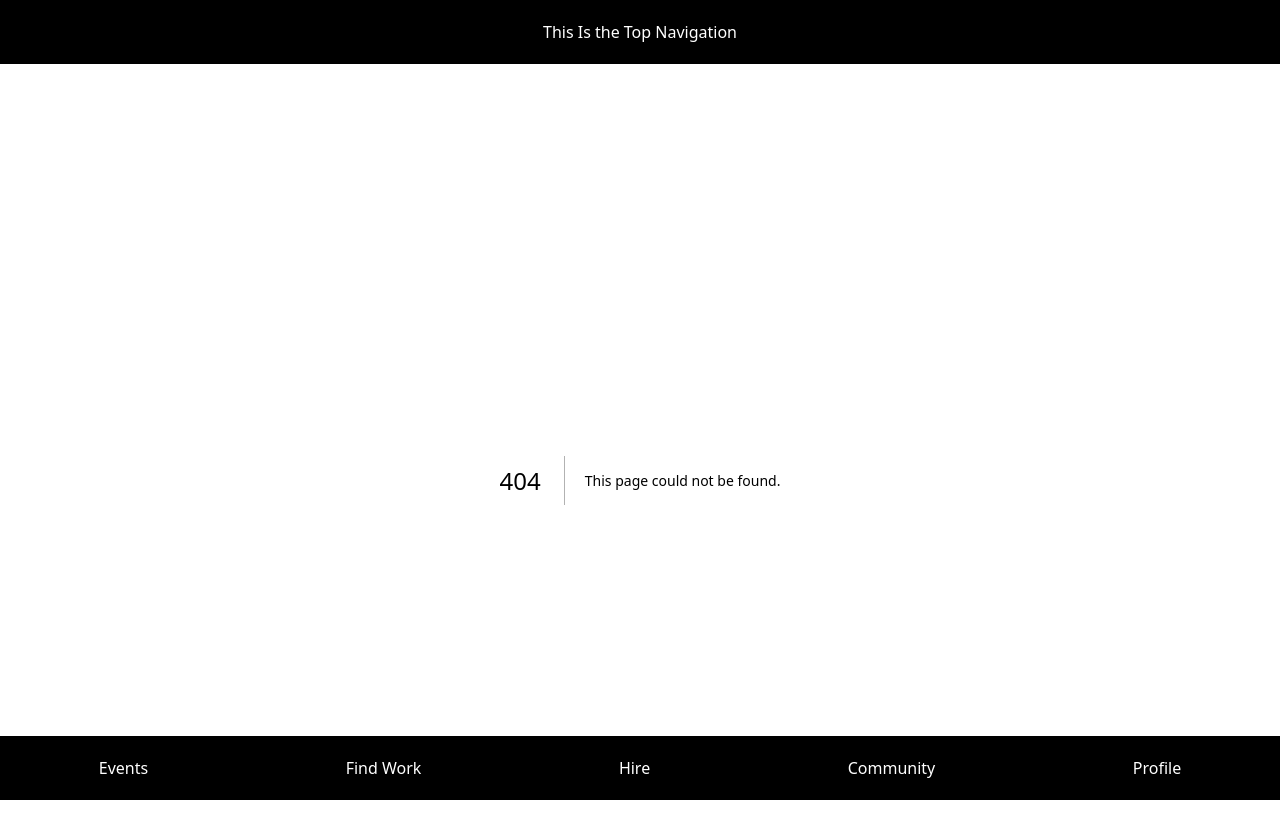
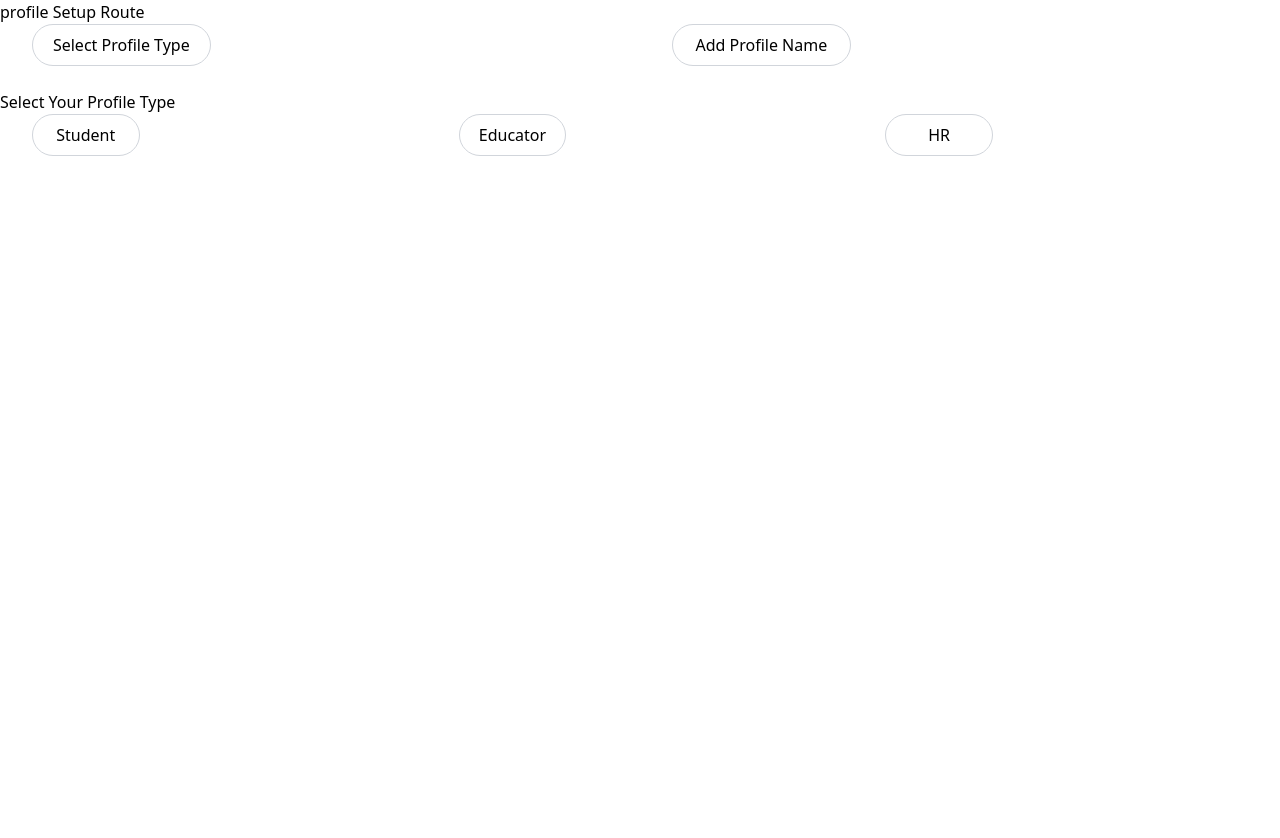
Before and after one commit to rrohtashssingh/fullEvent, a Next.js app: page /profilesetup in a window 1280 px wide. Before the commit this address had no page. Shown: the top 838 px of the page. After the commit the page ends 800 px from the top, so only its background shows below. Built offline with nearby package versions, Linux system fonts and the light colour scheme.

Commit message:
profile step 1 and 2

```diff
--- /dev/null
+++ b/components/profilesetup/DetailsComponent.tsx
@@ -0,0 +1,17 @@
+// DetailsComponent.tsx
+import React from "react";
+
+interface DetailsComponentProps {
+  details: string;
+}
+
+const DetailsComponent: React.FC<DetailsComponentProps> = ({ details }) => {
+  return (
+    <div>
+      <h2>Details</h2>
+      <p>{details}</p>
+    </div>
+  );
+};
+
+export default DetailsComponent;
--- /dev/null
+++ b/components/profilesetup/NameDetails.tsx
@@ -0,0 +1,52 @@
+import React, { useState } from "react";
+interface NameDetailsProps {
+  onProfileTypeSelected: (stepName: string, profileType: any) => void;
+}
+const NameDetails: React.FC<NameDetailsProps> = ({ onProfileTypeSelected }) => {
+  const [firstName, setFirstName] = useState<string>("");
+  const [lastName, setLastName] = useState<string>("");
+  const [fullName, setFullName] = useState<string>("");
+
+  const handleFirstNameChange = (e: React.ChangeEvent<HTMLInputElement>) => {
+    setFirstName(e.target.value);
+    updateFullName(e.target.value, lastName);
+  };
+
+  const handleLastNameChange = (e: React.ChangeEvent<HTMLInputElement>) => {
+    setLastName(e.target.value);
+    updateFullName(firstName, e.target.value);
+  };
+
+  const updateFullName = (first: string, last: string) => {
+    setFullName(`${first} ${last}`);
+  };
+
+  const handleSubmit = (e: React.FormEvent) => {
+    e.preventDefault();
+    // Handle form submission logic here
+    console.log("Submitted:", { firstName, lastName, fullName });
+    onProfileTypeSelected("Name", { firstName, lastName, fullName });
+  };
+
+  return (
+    <form onSubmit={handleSubmit}>
+      <label>
+        First Name:
+        <input type="text" value={firstName} onChange={handleFirstNameChange} />
+      </label>
+      <br />
+      <label>
+        Last Name:
+        <input type="text" value={lastName} onChange={handleLastNameChange} />
+      </label>
+      <br />
+      <label>
+        Full Name:
+        <input type="text" value={fullName} readOnly />
+      </label>
+      <br />
+      <button type="submit">Submit</button>
+    </form>
+  );
+};
+export default NameDetails;
--- /dev/null
+++ b/components/profilesetup/ProfileType.tsx
@@ -0,0 +1,70 @@
+import { useState } from "react";
+import DetailsComponent from "./DetailsComponent";
+import PrimaryButton from "../util/PrimaryButton";
+
+interface ProfileDetails {
+  student: {
+    name: string;
+    details: string;
+  };
+  educator: {
+    name: string;
+    details: string;
+  };
+  hr: {
+    name: string;
+    details: string;
+  };
+}
+
+interface ProfileTypeProps {
+  onProfileTypeSelected: (stepName: string, profileType: string) => void;
+}
+
+const ProfileType: React.FC<ProfileTypeProps> = ({ onProfileTypeSelected }) => {
+  const profileDetails: ProfileDetails = {
+    student: {
+      name: "Student",
+      details: "Student Details",
+    },
+    educator: {
+      name: "Educator",
+      details: "Educator Details",
+    },
+    hr: {
+      name: "HR",
+      details: "HR Details",
+    },
+  };
+  const [showDetails, setShowDetails] = useState(false);
+  const [selectedDetails, setSelectedDetails] = useState("");
+
+  function detailsHandler(profileType: keyof ProfileDetails) {
+    setShowDetails(true);
+    setSelectedDetails(profileDetails[profileType].details);
+    onProfileTypeSelected("ProfileSelect", profileDetails[profileType].name);
+  }
+
+  return (
+    <>
+      <br />
+      <span>Select Your Profile Type</span>
+      <div className="flex">
+        {Object.keys(profileDetails).map((key) => (
+          <div
+            key={key}
+            onClick={() => detailsHandler(key as keyof ProfileDetails)}
+            className="mx-auto grid max-w-full w-full grid-cols-3 gap-x-5 px-8"
+          >
+            <PrimaryButton
+              name={profileDetails[key as keyof ProfileDetails].name}
+            />
+          </div>
+        ))}
+      </div>
+      {showDetails && <DetailsComponent details={selectedDetails} />}
+    </>
+  );
+};
+
+export default ProfileType;
--- /dev/null
+++ b/components/util/PrimaryButton.tsx
@@ -0,0 +1,15 @@
+import React from "react";
+
+interface PrimaryButtonProps {
+  name: string;
+}
+
+const PrimaryButton: React.FC<PrimaryButtonProps> = ({ name }) => {
+  return (
+    <div className="flex justify-center cursor-pointer rounded-full border border-gray-300 bg-white py-2 px-4 hover:bg-gray-50 focus:outline-none peer-checked:border-transparent peer-checked:ring-2 peer-checked:ring-indigo-500 transition-all duration-500 ease-in-out">
+      {name}
+    </div>
+  );
+};
+
+export default PrimaryButton;
--- a/pages/_app.tsx
+++ b/pages/_app.tsx
@@ -18,7 +18,7 @@ export default function App({ Component, pageProps }: AppProps) {
   //     router.push("/auth");
   //   } else {
   //     if (!profileSetup) {
-  //       router.push("/profileSetup");
+  //       router.push("/profilesetup");
   //     } else {
   //       router.push("/events");
   //     }
@@ -27,7 +27,8 @@ export default function App({ Component, pageProps }: AppProps) {
 
   // Check if the current route is under /auth
   const isAuthPage = router.pathname.startsWith("/auth");
-  return !isAuthPage ? (
+  const isProfileSetupPage = router.pathname.startsWith("/profilesetup");
+  return !isAuthPage && !isProfileSetupPage ? (
     <Layout>
       <Head>
         <meta name="viewport" content="width=device-width, initial-scale=1" />
--- a/pages/index.tsx
+++ b/pages/index.tsx
@@ -1,20 +1,4 @@
-import { useEffect } from "react";
-import { useRouter } from "next/router";
+import Event from "./events";
 export default function Page() {
-  const router = useRouter();
-
-  useEffect(() => {
-    // Check if access token exists in sessionStorage
-    const accessToken = sessionStorage.getItem("accessToken");
-
-    // If access token exists, redirect to /event
-    if (accessToken) {
-      router.push("/event");
-    } else {
-      // If access token doesn't exist, redirect to /auth
-      router.push("/auth");
-    }
-  }, [router]);
-
-  return <div>{/* Your component content */}</div>;
+  return <Event />;
 }
--- /dev/null
+++ b/pages/profilesetup/index.tsx
@@ -0,0 +1,75 @@
+import NameDetails from "@/components/profilesetup/NameDetails";
+import ProfileType from "@/components/profilesetup/ProfileType";
+import PrimaryButton from "@/components/util/PrimaryButton";
+import { useState } from "react";
+
+interface ProfileSteps {
+  [key: string]: {
+    name: string;
+    component: React.ComponentType<any>;
+  };
+}
+
+export default function Page() {
+  const profileSteps: ProfileSteps = {
+    1: {
+      name: "Select Profile Type",
+      component: ProfileType,
+    },
+    2: {
+      name: "Add Profile Name",
+      component: NameDetails,
+    },
+  };
+
+  const [profileType, setProfileType] = useState("");
+  const [currentStep, setCurrentStep] = useState<string>("1");
+  const [nameDetails, setNameDetails] = useState<any>({});
+
+  const handleProfileTypeSelected = (stepName: string, profileType: any) => {
+    if (stepName === "ProfileSelect") {
+      setProfileType(profileType);
+    }
+    if (stepName === "Name") {
+      console.log("setting the name");
+      setNameDetails(profileType);
+    }
+    // Move to the next step after selecting the profile type
+    const nextStep = (parseInt(currentStep) + 1).toString();
+    if (+nextStep > 2) {
+      console.log("last step Isko Handle kar");
+      return;
+    }
+    setCurrentStep(nextStep);
+  };
+
+  let CurrentComponent = profileSteps[currentStep].component;
+
+  const profileStepHandler = (step: keyof ProfileSteps) => {
+    CurrentComponent = profileSteps[step].component;
+  };
+
+  return (
+    <>
+      profile Setup Route
+      <div className="flex">
+        {Object.keys(profileSteps).map((key) => (
+          <div
+            key={key}
+            onClick={() => profileStepHandler(key as keyof ProfileSteps)}
+            className="mx-auto grid max-w-full w-full grid-cols-3 gap-x-5 px-8"
+          >
+            <PrimaryButton
+              name={profileSteps[key as keyof ProfileSteps].name}
+            />
+          </div>
+        ))}
+      </div>
+      <CurrentComponent onProfileTypeSelected={handleProfileTypeSelected} />
+      {profileType}
+      {Object.keys(nameDetails).map((key) => (
+        <div key={key}>{nameDetails[key]}</div>
+      ))}
+    </>
+  );
+}
```
